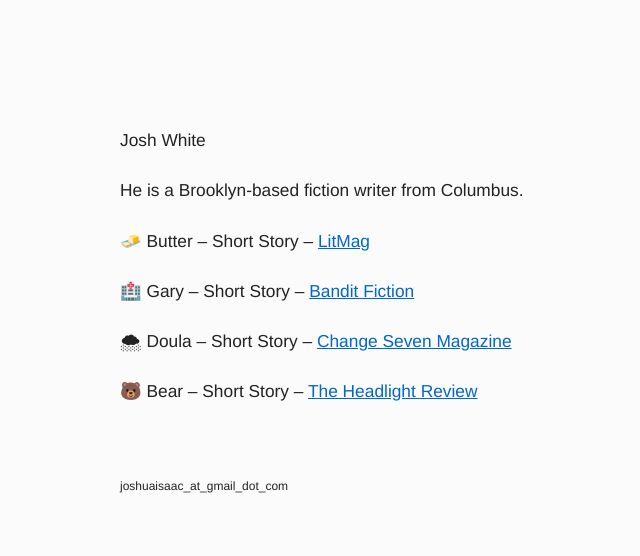
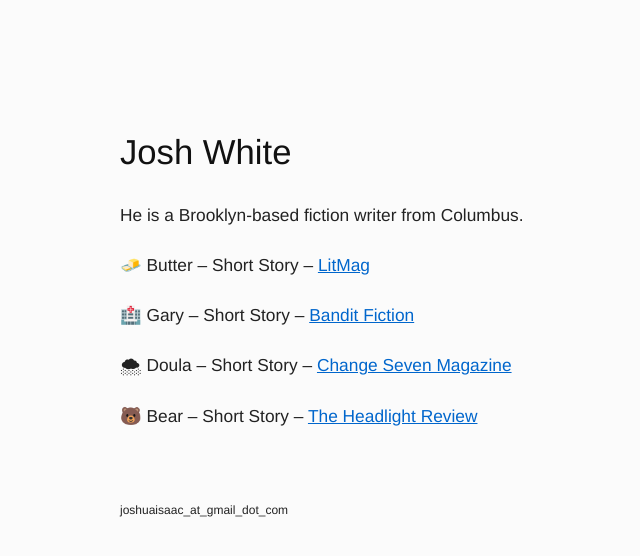
Before and after one commit to 000josh000/joshwhite.me, a plain HTML site: page index.html in a window 1280 px wide. Shown: the whole page, without its empty margins (136-776 px from the left). Drawn offline with Linux system fonts and the light colour scheme.

Commit message:
Update index.html

```diff
--- a/index.html
+++ b/index.html
@@ -7,7 +7,7 @@
 		<title>Josh White</title>
 	</head>
 <body>
-<p><h2></h2>Josh White</h2></p>
+<p><h2>Josh White</h2></p>
 
 <p>He is a Brooklyn-based fiction writer from Columbus.</p>
 
```
